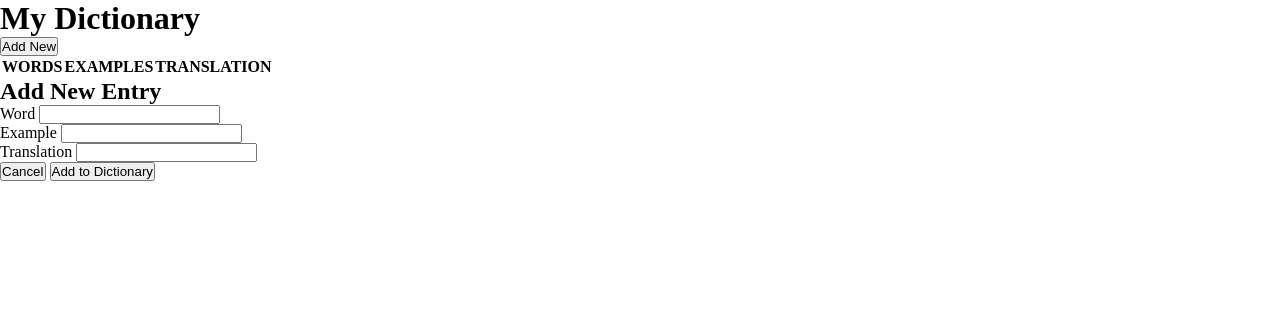
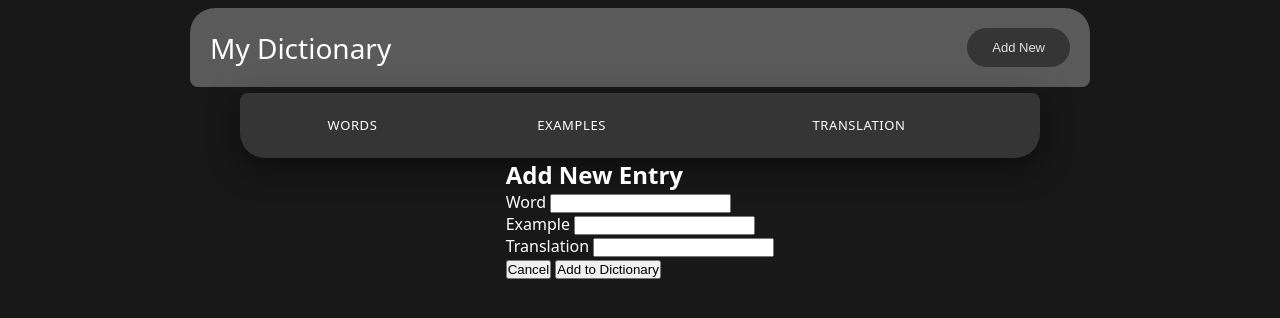
Before and after one commit to emikatop/my-dictionary, a plain HTML site: page index.html in a window 1280 px wide. Drawn offline with Linux system fonts and the light colour scheme.

Commit message:
Step 2: CSS for Header and Table
Went over basic CSS property-value pairs

```diff
--- a/style.css
+++ b/style.css
@@ -1,5 +1,78 @@
-* {
-    padding: 0;
-    margin: 0;
-    box-sizing: border-box;
+* {padding: 0; margin: 0; box-sizing: border-box;}
+
+body {
+    font-family: system-ui, -apple-system, BlinkMacSystemFont, 'Segoe UI', Roboto, Oxygen, Ubuntu, Cantarell, 'Open Sans', 'Helvetica Neue', sans-serif;
+    background: #181818;
+    color: #ffffff;
+    min-height: 100vh;
+
+    display: flex;
+    flex-direction: column;
+    align-items: center;
 }
+
+
+/* Header */
+
+header {
+    width: 100%;
+    max-width: 900px;
+    background: #5A5A5A;
+    padding: 20px;
+
+    display: flex;
+    justify-content: space-between;
+    align-items: center;
+
+    border-radius: 25px 25px 8px 8px;
+    margin-top: 1vh;
+}
+
+h1{font-size: 28px; font-weight: 500;}
+
+.add-btn {
+    background: #353535;
+    color:#e0e0e0;
+
+    border: none;
+    padding: 12px 25px;
+    border-radius: 25px;
+
+    font-size: 13px;
+    cursor: pointer;
+    transition: all 0.2s;
+}
+
+.add-btn:hover {
+    background: #454545;
+}
+
+
+/* Table */
+
+.table-container {
+    width: 100vh;
+    max-width: 900px;
+    background: #353535;
+
+    border-radius: 8px 8px 25px 25px;
+    padding: 18px;
+    margin-top: 6px;
+    box-shadow: 0 10px 30px rgba(0,0,0,0.5);
+}
+
+table { width: 100%; border-collapse: collapse;}
+
+th, tr {
+    padding: 5px;
+    text-align: center;
+    border-bottom: 1px solid #333;
+}
+
+th {
+/* background: ; */
+text-transform: capitalize;
+font-size: 13px;
+font-weight: 500;
+letter-spacing: 0.6px;
+}
```
